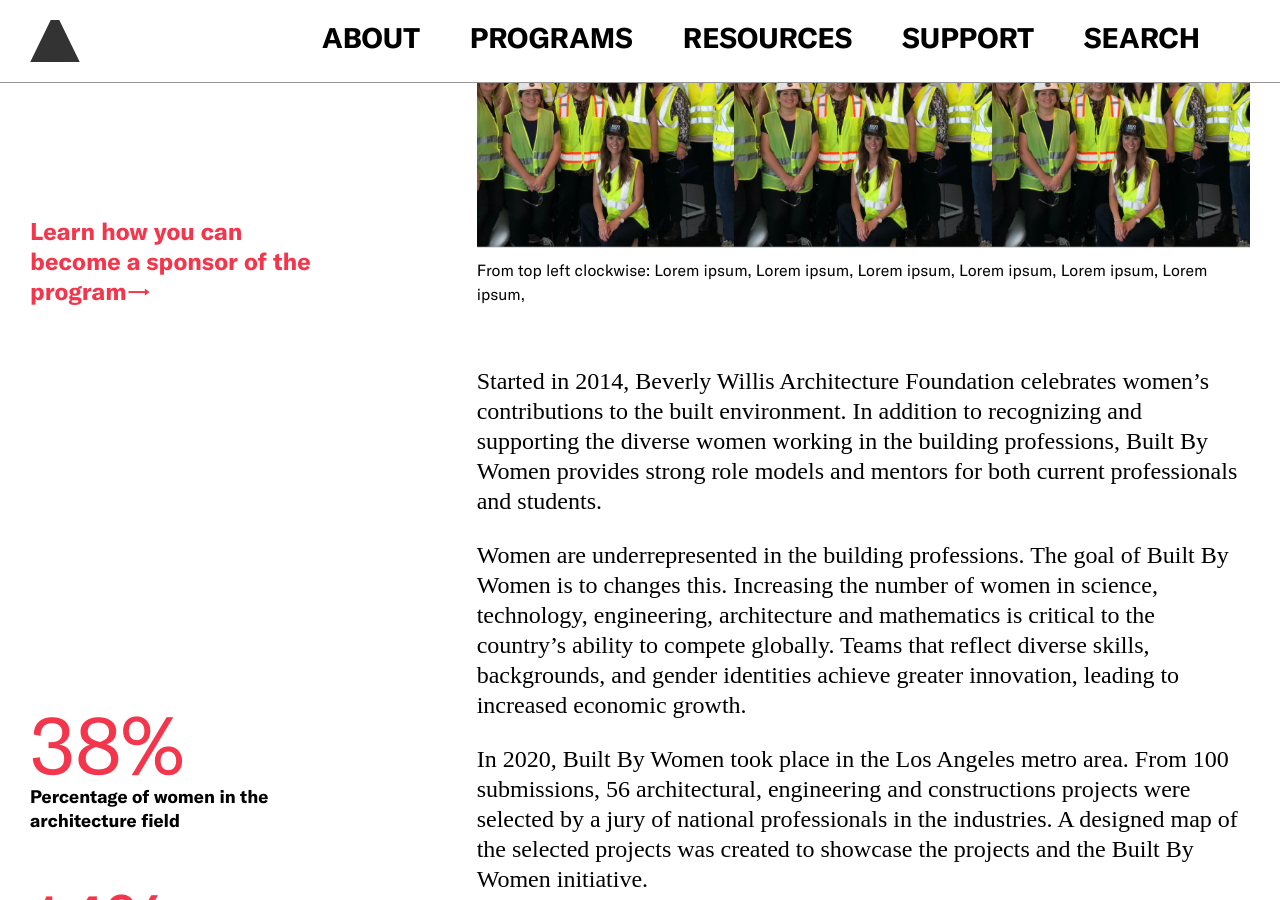
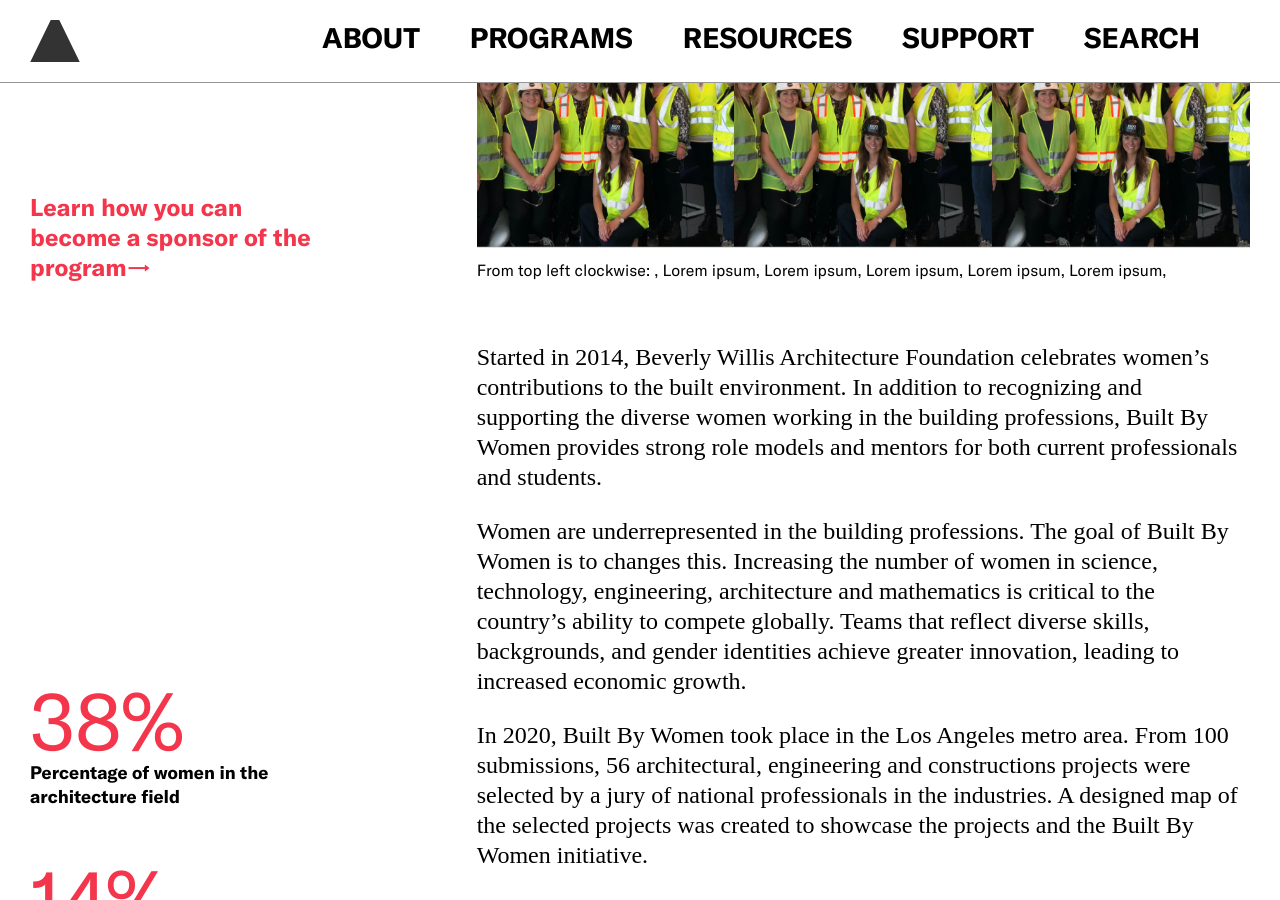
Before and after one commit to jengalas/bwaf-bbw, a Jekyll site: the page built from _programs/built-by-women.md, in a window 1280 px wide and 900 px high, scrolled down 381 px. Built offline with Jekyll 4.4.1, drawn with Linux system fonts in a browser that asks for light colours; some web fonts are replaced.

Commit message:
Update from Forestry.io Aislinn McNamara updated _programs/built-by-women.md

```diff
--- a/_programs/built-by-women.md
+++ b/_programs/built-by-women.md
@@ -4,8 +4,8 @@
 title: Built By Women
 navCategory: Programs
 slideshow-images:
-- image: "/assets/img/placeholder1.png"
-  caption: Lorem ipsum
+- image: "/v1620678201/smlWTC205221_000_N252_jpg_i5oajq.jpg"
+  caption: ''
 - image: "/assets/img/placeholder1.png"
   caption: Lorem ipsum
 - image: "/assets/img/placeholder1.png"
```
